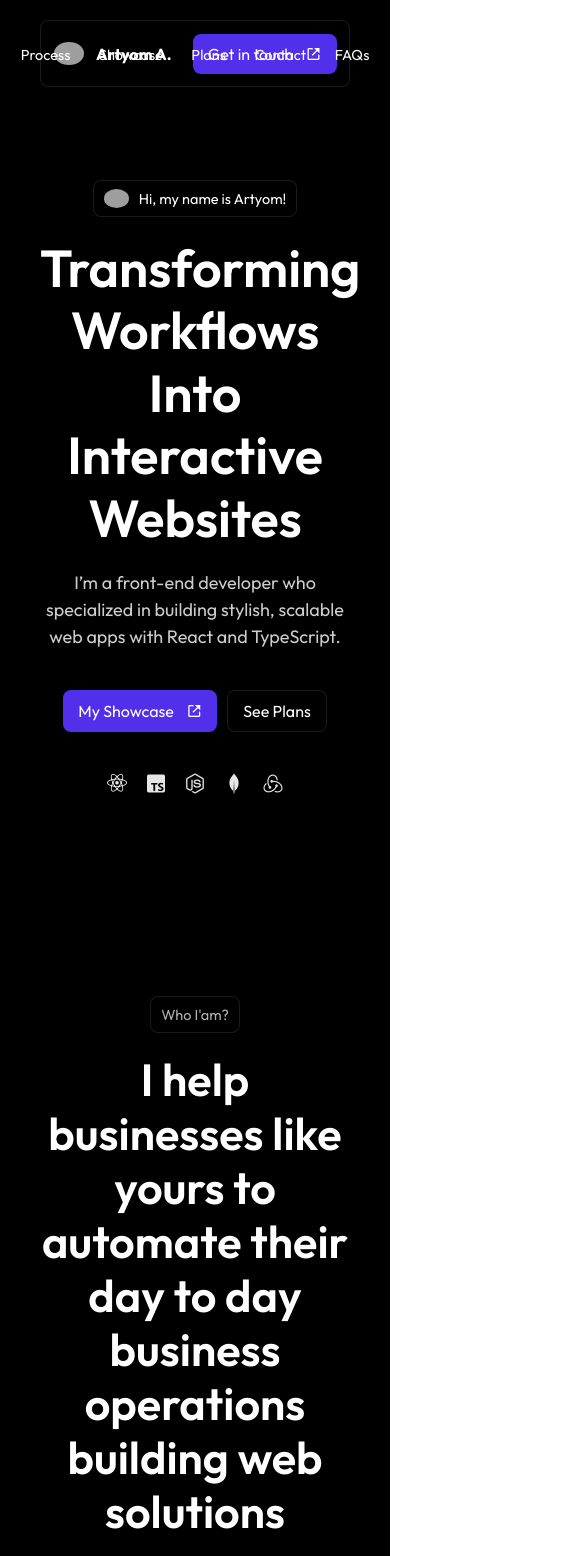
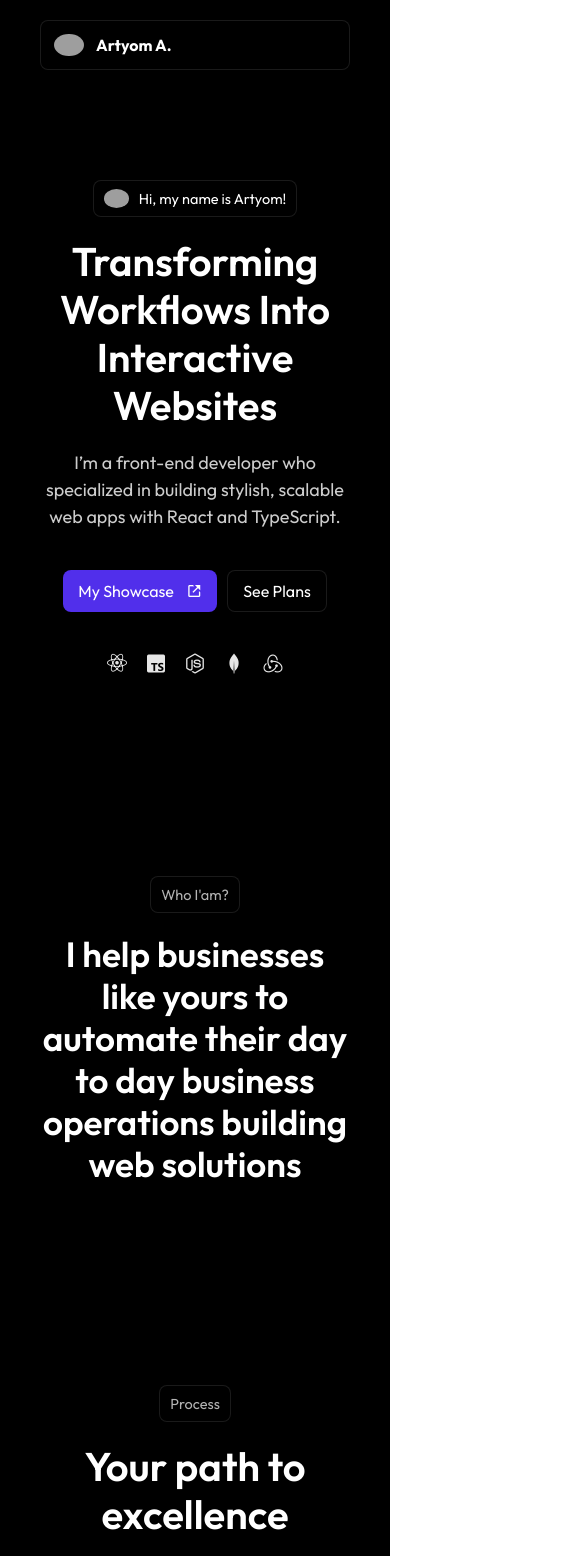
Before and after one commit to artyomagadzhanyan421/artyom-agadzhanyan, a React (Vite) app: page / in a window 390 px wide. Shown: the top 1556 px of the page, 585 px wide, since content can reach past the window. Built offline with nearby package versions, Linux system fonts and the light colour scheme; grey boxes are pictures that could not be loaded.

Commit message:
media queries

```diff
--- a/src/styles/About.css
+++ b/src/styles/About.css
@@ -2,3 +2,15 @@
     font-size: 45px;
     margin: 20px 0px 0px 0px;
 }
+
+@media(max-width: 950px) {
+    #about-section {
+        font-size: 40px;
+    }
+}
+
+@media(max-width: 500px) {
+    #about-section {
+        font-size: 35px;
+    }
+}
--- a/src/styles/Footer.css
+++ b/src/styles/Footer.css
@@ -5,7 +5,8 @@ footer {
     max-width: 1200px;
     padding: 80px 0px;
     border-top: 1px solid rgba(255, 255, 255, .1);
-    border-bottom: 1px solid rgba(255, 255, 255, .1);;
+    border-bottom: 1px solid rgba(255, 255, 255, .1);
+    ;
 }
 
 .footer-span {
@@ -53,3 +54,19 @@ footer {
     display: flex;
     gap: 100px;
 }
+
+@media(max-width: 700px) {
+
+    footer,
+    .footer-div {
+        flex-direction: column;
+    }
+
+    footer {
+        gap: 70px;
+    }
+
+    .footer-div {
+        gap: 40px;
+    }
+}
--- a/src/styles/Hero.css
+++ b/src/styles/Hero.css
@@ -64,3 +64,15 @@
 .stack i {
     color: rgba(255, 255, 255, .9);
 }
+
+@media(max-width: 950px) {
+    .heading {
+        font-size: 45px;
+    }
+}
+
+@media(max-width: 950px) {
+    .heading {
+        font-size: 40px;
+    }
+}
--- a/src/styles/Navbar.css
+++ b/src/styles/Navbar.css
@@ -67,3 +67,11 @@ nav ul li a {
     border-radius: 8px;
     gap: 12.5px;
 }
+
+@media(max-width: 950px) {
+
+    nav ul,
+    nav .nav-link {
+        display: none;
+    }
+}
--- a/src/styles/Plans.css
+++ b/src/styles/Plans.css
@@ -61,3 +61,15 @@
     gap: 15px;
     margin-bottom: 12.5px;
 }
+
+@media(max-width: 1050px) {
+    .plans {
+        grid-template-columns: repeat(2, 1fr);
+    }
+}
+
+@media(max-width: 1050px) {
+    .plans {
+        grid-template-columns: 1fr;
+    }
+}
--- a/src/styles/Process.css
+++ b/src/styles/Process.css
@@ -54,3 +54,29 @@
     margin-top: 10px;
     line-height: 1.5em;
 }
+
+@media(max-width: 1050px) {
+    .process {
+        grid-template-columns: repeat(2, 1fr);
+    }
+}
+
+@media(max-width: 950px) {
+
+    .heading.section {
+        font-size: 45px;
+    }
+}
+
+@media(max-width: 700px) {
+    .process {
+        grid-template-columns: 1fr;
+    }
+}
+
+@media(max-width: 500px) {
+
+    .heading.section {
+        font-size: 40px;
+    }
+}
```
